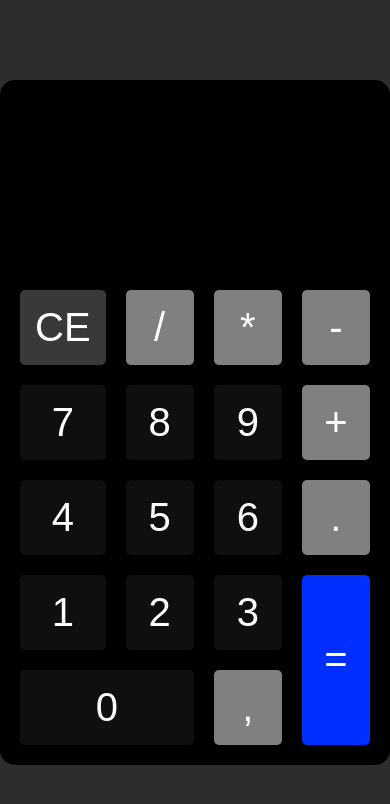
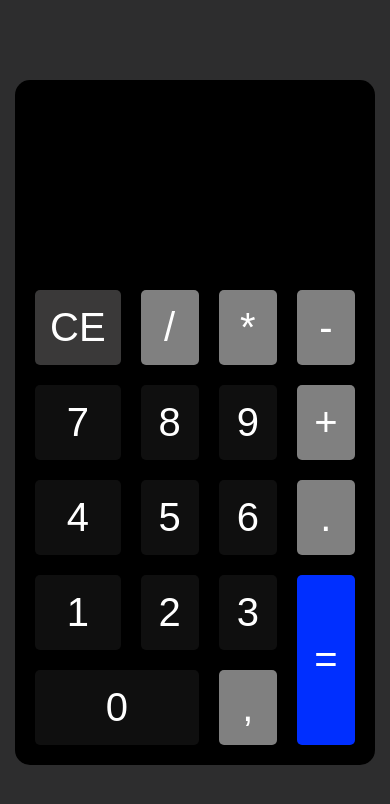
Before and after one commit to BrunoCorreia-hub/calculadora, a plain HTML site: page index.html in a window 390 px wide. Drawn offline with Linux system fonts and the light colour scheme.

Commit message:
adicionado o media query

```diff
--- a/styles.css
+++ b/styles.css
@@ -140,3 +140,9 @@ body{
     opacity: 0.7;
     transform: scale(1.02);
 }
+
+@media (max-width: 750px){
+    body{
+        padding: 0 15px;
+    }
+}
```
